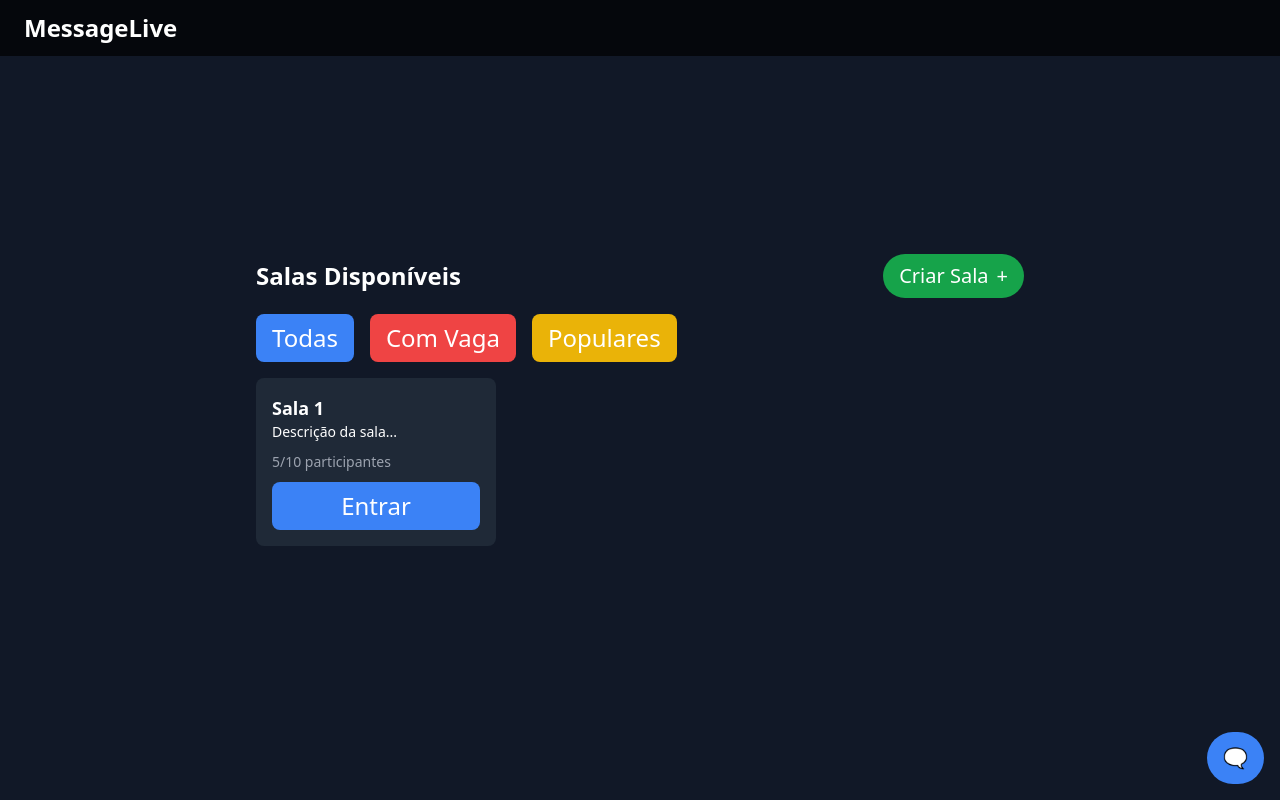
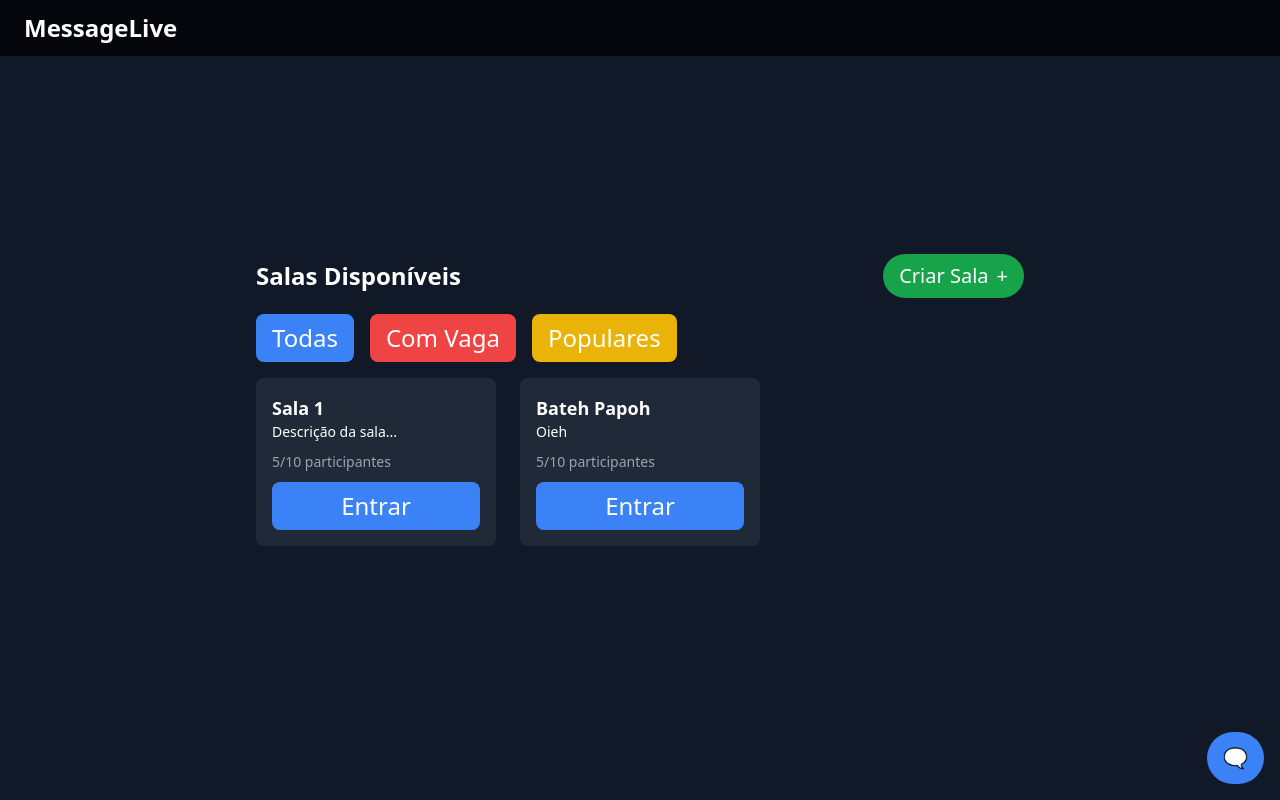
Before and after one commit to DanielQuintela/messageLive_Front-End, a React (Create React App) app: page /lobby in a window 1280 px wide. Built offline with nearby package versions, Linux system fonts and the light colour scheme; no server answers.

Commit message:
Pequenas alterações

```diff
--- a/src/auth/register.tsx
+++ b/src/auth/register.tsx
@@ -1,8 +1,10 @@
+import { useState } from "react";
 
 function Register() {
-
+      const [tela, setTela] = useState<"inicio" | "askName">("inicio");
 
     return(
+        // TODO:Criar a tela de cadastro de usuário
         <>
 
         </>
--- a/src/pages/home/index.tsx
+++ b/src/pages/home/index.tsx
@@ -30,7 +30,7 @@ function Home() {
              <div className="opacity-100 transition-opacity duration-500">
 
               <h1 className="font-bold text-4xl mb-4">Olá, Seja bem-vindo! </h1>
-              <p className="mt-4 px-4 text-lg">
+              <p className="mt-4 px-4 text-lg text-gray-300">
                 Aqui você pode conhecer pessoas novas e interagir sempre que quiser alguém para conversar!
               </p>
 
@@ -71,7 +71,7 @@ function Home() {
                 required
               />
               <button
-                className="mt-7 px-4 py-3 h-12 bg-purple-950 hover:bg-purple-900 text-white font-bold rounded-lg transition-all duration-300 text-xl"
+                className="mt-7 px-4 py-3 h-12 bg-purple-700 hover:bg-purple-800 text-white font-bold rounded-lg transition-all duration-300 text-xl shadow-md hover:shadow-lg"
                 onClick={handleToLobby}
               >
                 Entrar no lobby
--- a/src/pages/lobby/components/room.tsx
+++ b/src/pages/lobby/components/room.tsx
@@ -12,6 +12,13 @@
                     <span className="text-sm text-gray-400">5/10 participantes</span>
                     <button className="mt-2 w-full py-2 bg-blue-500 rounded-lg hover:bg-blue-400">Entrar</button>
                 </div>
+
+                <div className="bg-gray-800 p-4 rounded-lg hover:shadow-lg transition duration-300">
+                    <h3 className="text-lg font-bold">Bateh Papoh</h3>
+                    <p className="text-sm">Oieh</p>
+                    <span className="text-sm text-gray-400">5/10 participantes</span>
+                    <button className="mt-2 w-full py-2 bg-blue-500 rounded-lg hover:bg-blue-400">Entrar</button>
+                </div>
             </div>
         </>
     );
```
